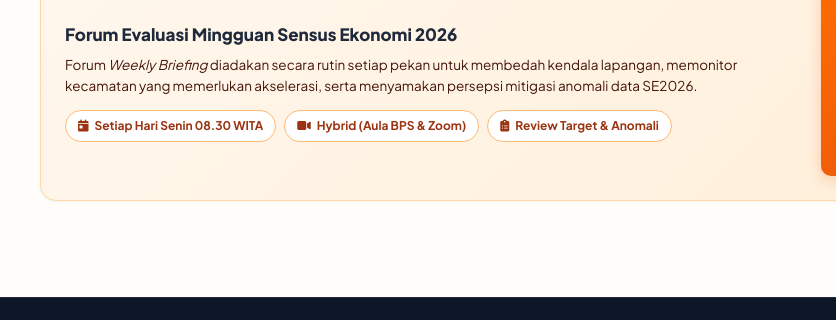
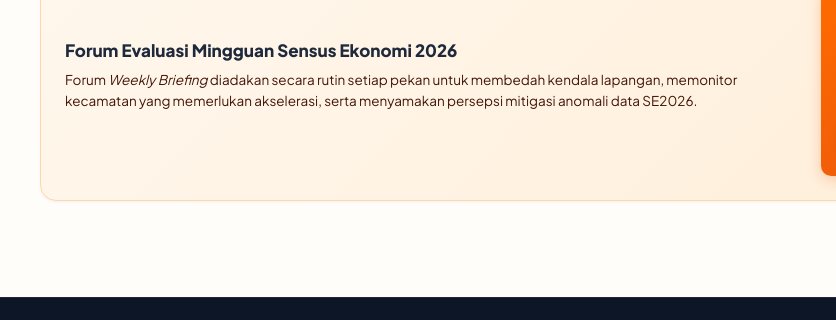
Before and after one commit to salsabilaputri95/PoSE-SE2026, a plain HTML site: page index.html in a window 1280 px wide. Shown: the part 7647-7967 px from the top of the page, 0-836 px from the left. Drawn offline with nearby package versions, Linux system fonts and the light colour scheme; no server answers.

Commit message:
chore: comment out briefing agenda tags in index.html

```diff
--- a/index.html
+++ b/index.html
@@ -1301,11 +1301,11 @@
             Forum <em>Weekly Briefing</em> diadakan secara rutin setiap pekan untuk membedah kendala lapangan, memonitor
             kecamatan yang memerlukan akselerasi, serta menyamakan persepsi mitigasi anomali data SE2026.
           </p>
-          <div class="briefing-agenda-tags">
+          <!-- <div class="briefing-agenda-tags">
             <span class="agenda-tag"><i class="fa-solid fa-calendar-day"></i> Setiap Hari Senin 08.30 WITA</span>
             <span class="agenda-tag"><i class="fa-solid fa-video"></i> Hybrid (Aula BPS & Zoom)</span>
             <span class="agenda-tag"><i class="fa-solid fa-clipboard-list"></i> Review Target & Anomali</span>
-          </div>
+          </div> -->
         </div>
 
         <div class="briefing-action-box">
```
